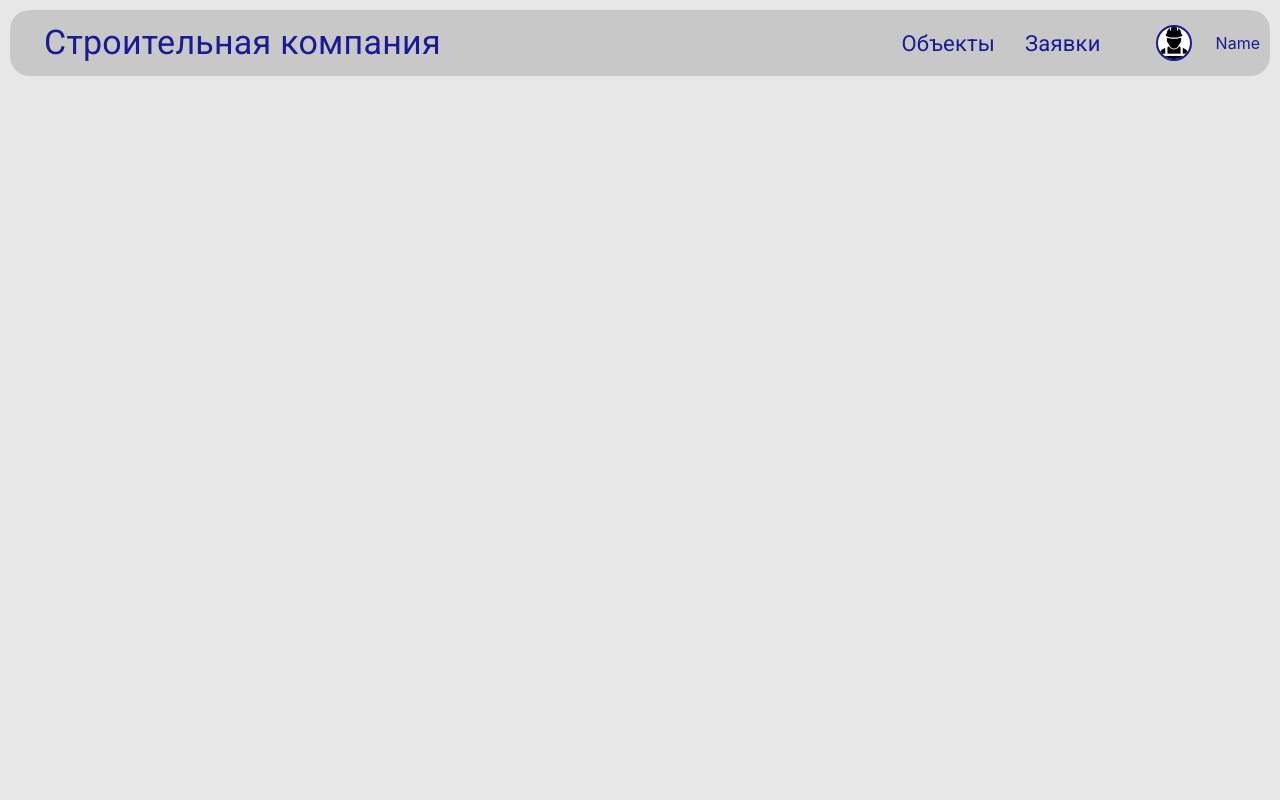
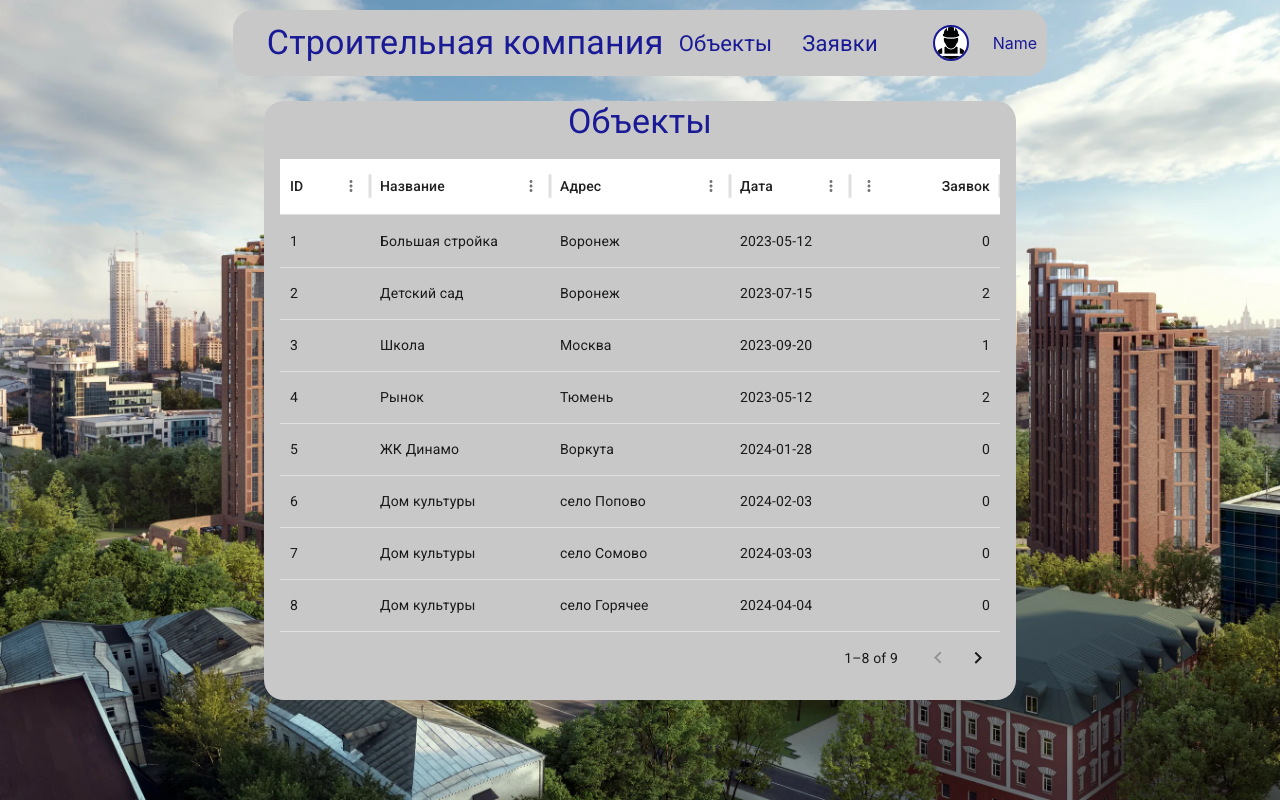
Before and after one commit to n1kkru/building-company, a React (Create React App) app: page /objects in a window 1280 px wide. Built offline with nearby package versions, Linux system fonts and the light colour scheme.

Commit message:
fix: основной контейнер

```diff
--- a/package.json
+++ b/package.json
@@ -8,6 +8,7 @@
     "@fontsource/roboto": "^5.1.0",
     "@mui/icons-material": "^6.1.7",
     "@mui/material": "^6.1.7",
+    "@mui/x-data-grid": "^7.22.2",
     "@testing-library/jest-dom": "^5.17.0",
     "@testing-library/react": "^13.4.0",
     "@testing-library/user-event": "^13.5.0",
--- a/src/App.css
+++ b/src/App.css
@@ -1,16 +1,43 @@
 .App {
+  display: flex;
+  flex-direction: column;
+  align-items: center;
   box-sizing: border-box;
   text-align: center;
-  background-color: #e7e7e7;
+  background-color: transparent;
   min-height: 100vh;
   padding: 10px;
+  position: relative;
+  overflow: hidden;
 }
 
-.App-logo {
-  height: 40vmin;
-  pointer-events: none;
+.App::before {
+  content: '';
+  top: 0;
+  height: 100vh;
+  width: 100%;
+  position: absolute;
+  background-image: url('/public/i.webp');
+  background-size: cover;
+  background-repeat: no-repeat;
+  z-index: -1;
 }
 
-.App-link {
-  color: #61dafb;
+.main {
+  display: flex;
+  margin-block: 25px;
+  background-color: #c8c8c8;
+  border-radius: 20px;
+  color: #1a1a96;
+  flex-direction: column;
+  align-items: center;
+  max-height: 80vh;
+  max-width: 80vw;
 }
+
+.form {
+  display: flex;
+  flex-direction: column;
+  align-items: center;
+  padding: 15px;
+}
--- a/src/App.tsx
+++ b/src/App.tsx
@@ -1,21 +1,23 @@
 import React from 'react';
 import './App.css';
-import { Routes, Route, useLocation } from 'react-router-dom';
+import { Routes, Route } from 'react-router-dom';
 import { AppHeader } from './components/header/AppHeader.tsx';
 import { FillingReport } from './pages/filling-report/filling-report.tsx';
 import { Login } from './pages/login/login.tsx';
 import { Reports } from './pages/reports/reports.tsx';
+import { Objects } from './pages/objects/objects.tsx';
 
 function App() {
   return (
     <div className={"App"}>
+      <div className='back'/>
       <AppHeader />
       <Routes>
-        <Route path='/' element={<FillingReport/>}/>
-        <Route path='/login' element={<Login/>}/>
+        <Route path='/' element={<FillingReport/>} />
+        <Route path='/login' element={<Login/>} />
         <Route path='/register'/>
-        <Route path='/objects'/>
-        <Route path='/reports' element={<Reports/>}/>
+        <Route path='/objects' element={<Objects/>} />
+        <Route path='/reports' element={<Reports/>} />
         <Route path='/filling-report'/>
       </Routes>
     </div>
--- a/src/components/header/AppHeader.tsx
+++ b/src/components/header/AppHeader.tsx
@@ -6,7 +6,7 @@ import { Navigate } from 'react-router-dom';
 
 export function AppHeader() {
   const [anchorEl, setAnchorEl] = React.useState<null | HTMLElement>(null);
-  const [isManager, setIsManager] = React.useState<boolean>(true);
+  const [isManager, setIsManager] = React.useState<boolean>(false);
   const [isAuth, setIsAuth] = React.useState<boolean>(true);
   const open = Boolean(anchorEl);
   const handleClick = (event: React.MouseEvent<HTMLElement>) => {
--- a/src/pages/filling-report/filling-report.css
+++ /dev/null
@@ -1,13 +0,0 @@
-.main {
-  margin-block: 25px;
-  background-color: #c8c8c8;
-  border-radius: 20px;
-  color: #1a1a96
-}
-
-.form {
-  display: flex;
-  flex-direction: column;
-  align-items: center;
-  padding: 15px;
-}
--- a/src/pages/filling-report/filling-report.tsx
+++ b/src/pages/filling-report/filling-report.tsx
@@ -1,5 +1,4 @@
 import { TextField, Typography, Button, Autocomplete } from '@mui/material';
-import './filling-report.css'
 import React from 'react';
 export const FillingReport = () => {
 
--- /dev/null
+++ b/src/pages/objects/objects.tsx
@@ -0,0 +1,123 @@
+import { TextField, Typography, Button, Autocomplete } from '@mui/material';
+import { DataGrid, GridColDef } from '@mui/x-data-grid';
+import React from 'react';
+
+export const Objects = () => {
+  const rows = [
+    {
+        "id": 1,
+        "name": "Большая стройка",
+        "address": "Воронеж",
+        "date": "2023-05-12",
+        "total": 0
+    },
+    {
+        "id": 2,
+        "name": "Детский сад",
+        "address": "Воронеж",
+        "date": "2023-07-15",
+        "total": 2
+    },
+    {
+        "id": 3,
+        "name": "Школа",
+        "address": "Москва",
+        "date": "2023-09-20",
+        "total": 1
+    },
+    {
+        "id": 4,
+        "name": "Рынок",
+        "address": "Тюмень",
+        "date": "2023-05-12",
+        "total": 2
+    },
+    {
+        "id": 5,
+        "name": "ЖК Динамо",
+        "address": "Воркута",
+        "date": "2024-01-28",
+        "total": 0
+    },
+    {
+        "id": 6,
+        "name": "Дом культуры",
+        "address": "село Попово",
+        "date": "2024-02-03",
+        "total": 0
+    },
+    {
+        "id": 7,
+        "name": "Дом культуры",
+        "address": "село Сомово",
+        "date": "2024-03-03",
+        "total": 0
+    },
+    {
+        "id": 8,
+        "name": "Дом культуры",
+        "address": "село Горячее",
+        "date": "2024-04-04",
+        "total": 0
+    },
+    {
+        "id": 9,
+        "name": "Школа",
+        "address": "Пенза",
+        "date": "2024-05-11",
+        "total": 0
+    }
+  ]
+
+  const columns: GridColDef<(typeof rows)[number]>[] = [
+    { field: 'id', headerName: 'ID', width: 90 },
+    {
+      field: 'name',
+      headerName: 'Название',
+      width: 180,
+      editable: true,
+    },
+    {
+      field: 'address',
+      headerName: 'Адрес',
+      width: 180,
+      editable: true,
+    },
+    {
+      field: 'date',
+      headerName: 'Дата',
+      type: 'string',
+      width: 120,
+      editable: true,
+    },
+    {
+      field: 'total',
+      headerName: 'Заявок',
+      type: "number",
+      width: 150,
+      editable: true
+      // valueGetter: (value, row) => `${row.name || ''} ${row.address || ''}`,
+    },
+  ];
+
+
+  return (
+    <main className="main">
+      <Typography  variant='h4' component='h2'>Объекты</Typography>
+      <DataGrid
+        sx={{padding: 2, maxHeight: '80vh', maxWidth: '100%', border: "none"}}
+        rows={rows}
+        columns={columns}
+        initialState={{
+          pagination: {
+            paginationModel: {
+              pageSize: 8,
+            },
+          },
+        }}
+        pageSizeOptions={[8]}
+        disableRowSelectionOnClick
+      />
+    </main>
+  );
+};
```
Also changed, not shown: public/i.webp (added), 1 other file (tests, documents, lock files or other folders).
